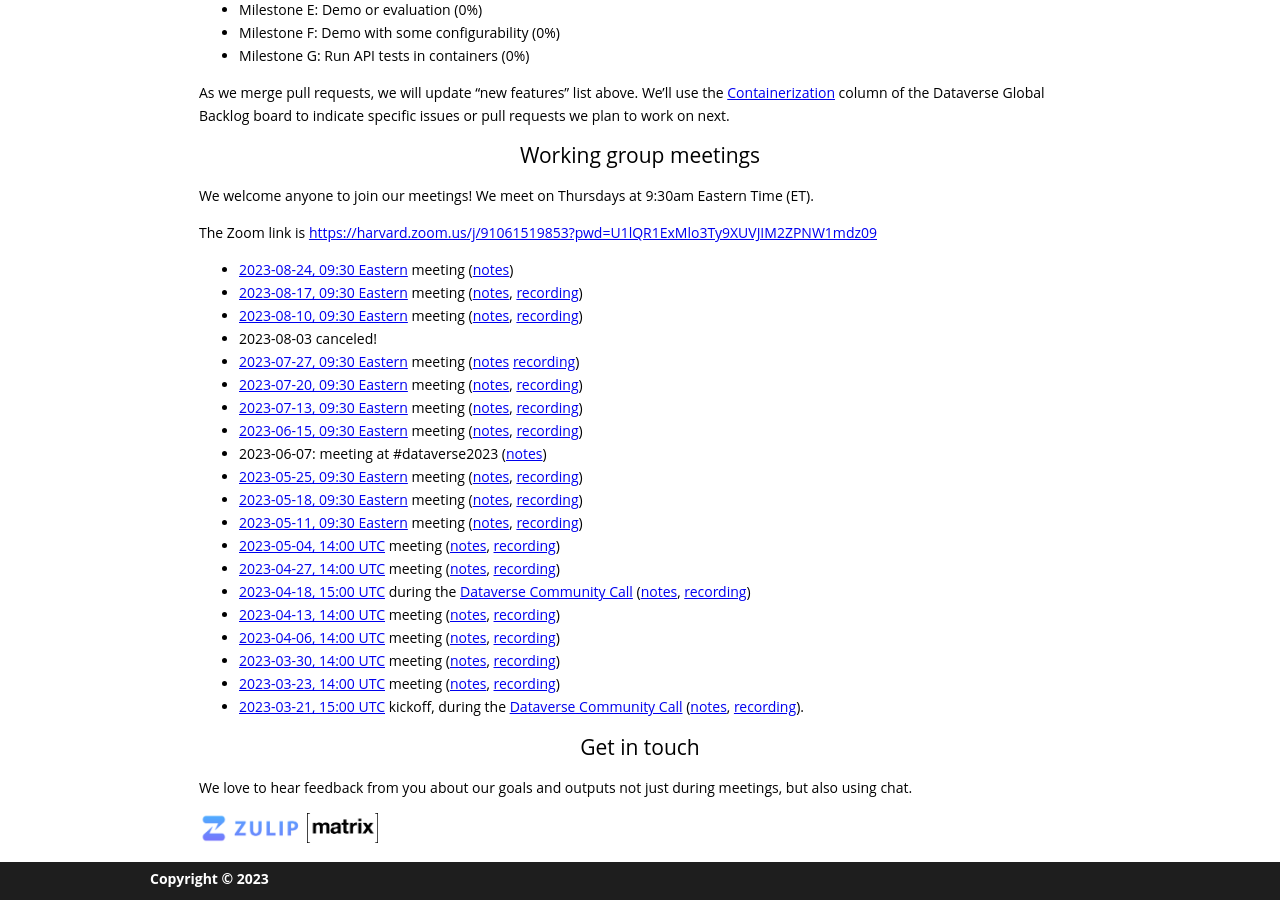
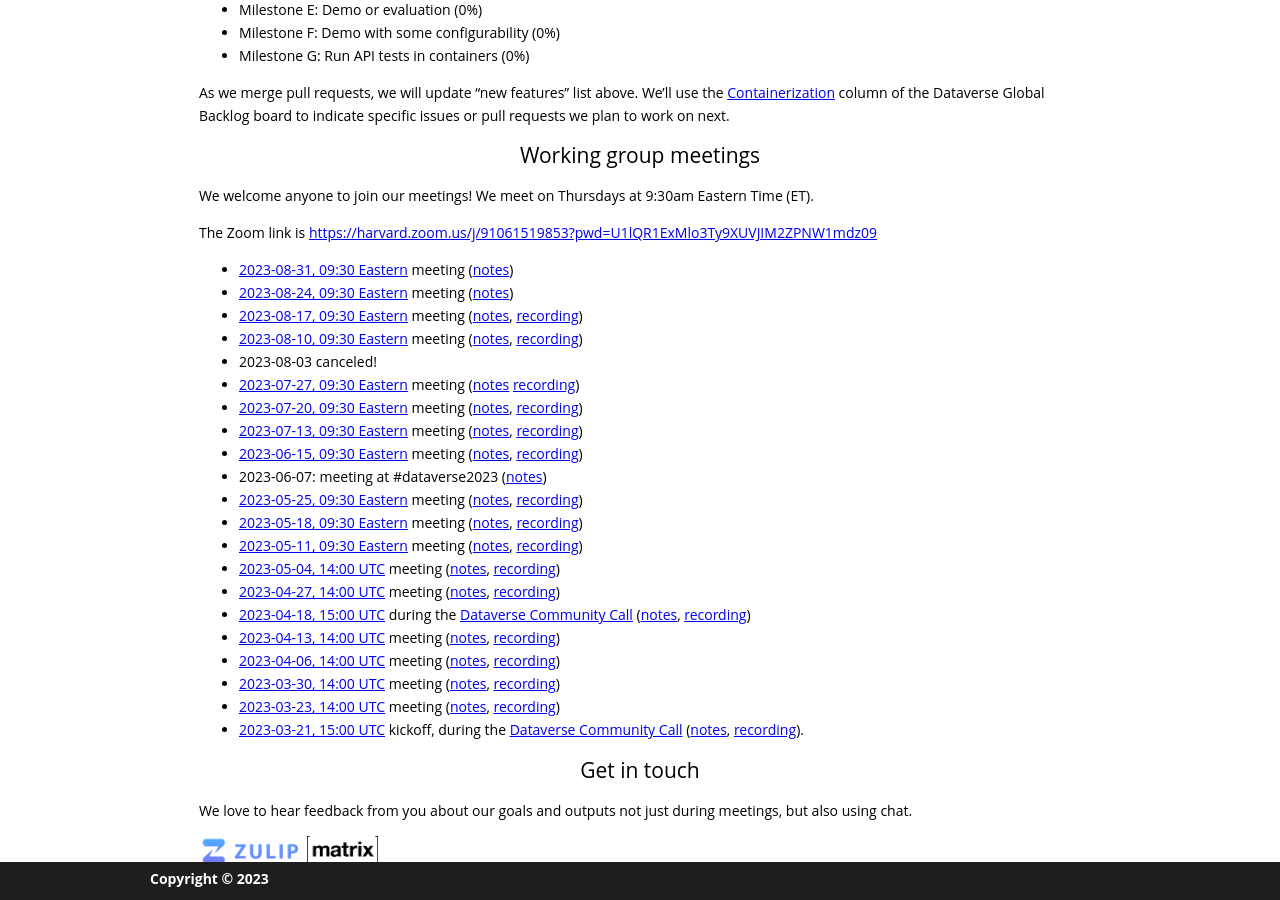
Before and after one commit to gdcc/ct.gdcc.io, a Jekyll site: the page built from index.md, in a window 1280 px wide and 900 px high, scrolled down 1286 px. Built offline with Jekyll 4.4.1, drawn with Linux system fonts in a browser that asks for light colours; our own code applies the rules of GitHub Pages for plain Markdown files.

Commit message:
add next meeting

```diff
--- a/index.md
+++ b/index.md
@@ -47,6 +47,7 @@ We welcome anyone to join our meetings! We meet on Thursdays at 9:30am Eastern T
 
 The Zoom link is <https://harvard.zoom.us/j/91061519853?pwd=U1lQR1ExMlo3Ty9XUVJIM2ZPNW1mdz09>
 
+- [2023-08-31, 09:30 Eastern](https://time.is/compare/0930_31_Aug_2023_in_Boston) meeting ([notes](https://docs.google.com/document/d/1rYoYSi7skPBZEsOtddp4YIDpY5IIfcIkglV6yHwuyIM/edit?usp=sharing))
 - [2023-08-24, 09:30 Eastern](https://time.is/compare/0930_24_Aug_2023_in_Boston) meeting ([notes](https://docs.google.com/document/d/1kZQRD3ypBFte2F2q4elNPClkvV2avjwUnTMVJud6Fuo/edit?usp=sharing))
 - [2023-08-17, 09:30 Eastern](https://time.is/compare/0930_17_Aug_2023_in_Boston) meeting ([notes](https://docs.google.com/document/d/1DRzIT17EU250_zHfNs8EVyrZl3PNex-R6MdOSmNwnoU/edit?usp=sharing), [recording](https://harvard.zoom.us/rec/share/JgYLz3w-_IFUpCrFG7Rba5i1rykQx2687M8cvuY8G0zwUQq2_ZL6WtrIg9tTg4gJ.kYS1kKATrIDkUs2g))
 - [2023-08-10, 09:30 Eastern](https://time.is/compare/0930_10_Aug_2023_in_Boston) meeting ([notes](https://docs.google.com/document/d/1c3_LVAwtDncK6GS1AsVG62gLIkgyZX0gCJC792pw8Rs/edit?usp=sharing), [recording](https://harvard.zoom.us/rec/share/vt5PT7OH-Jw3w_orzEhfH1LVCb_cbpNZj3zbz9rsMmqotqLe0aDutti2CoKeJ6MF.Tqs7XJ648HnCvoj7))
```
